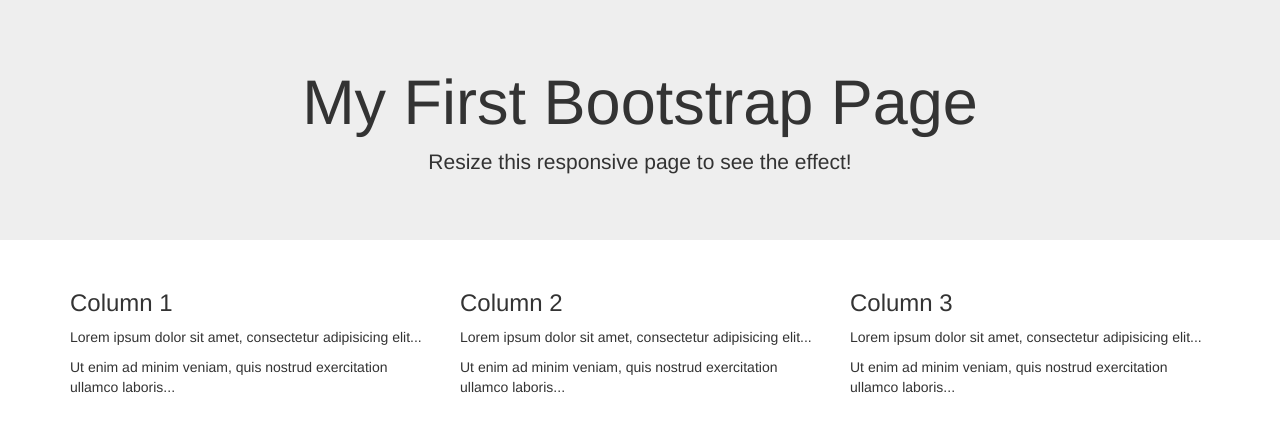
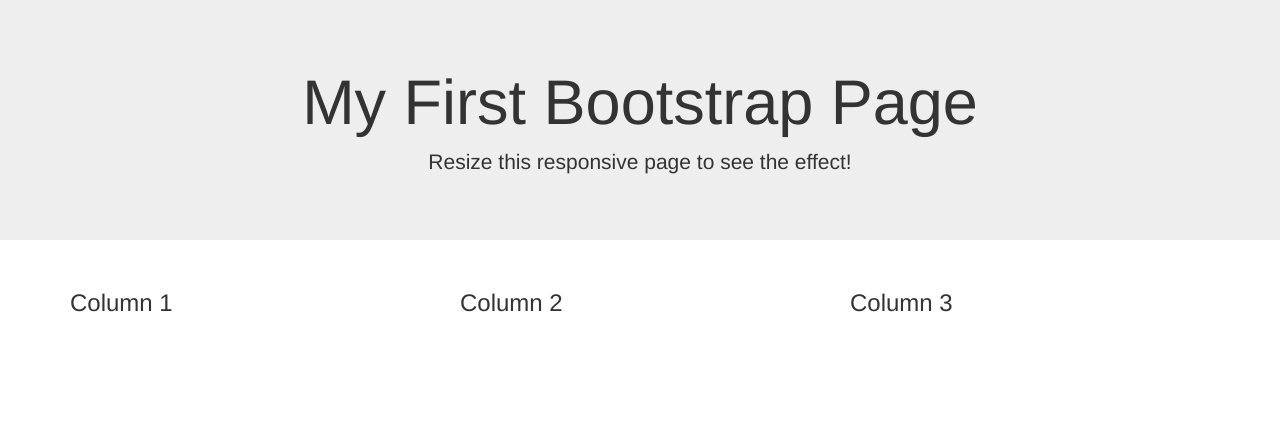
Before and after one commit to jjguo5418/jjguo5418.github.io, a plain HTML site: page index.html in a window 1280 px wide. Drawn offline with nearby package versions, Linux system fonts and the light colour scheme.

Commit message:
modify
modify

```diff
--- a/index.html
+++ b/index.html
@@ -19,18 +19,15 @@
   <div class="row">
     <div class="col-sm-4">
       <h3>Column 1</h3>
-      <p>Lorem ipsum dolor sit amet, consectetur adipisicing elit...</p>
-      <p>Ut enim ad minim veniam, quis nostrud exercitation ullamco laboris...</p>
+
     </div>
     <div class="col-sm-4">
       <h3>Column 2</h3>
-      <p>Lorem ipsum dolor sit amet, consectetur adipisicing elit...</p>
-      <p>Ut enim ad minim veniam, quis nostrud exercitation ullamco laboris...</p>
+
     </div>
     <div class="col-sm-4">
       <h3>Column 3</h3>
-      <p>Lorem ipsum dolor sit amet, consectetur adipisicing elit...</p>
-      <p>Ut enim ad minim veniam, quis nostrud exercitation ullamco laboris...</p>
+
     </div>
   </div>
 </div>
```
